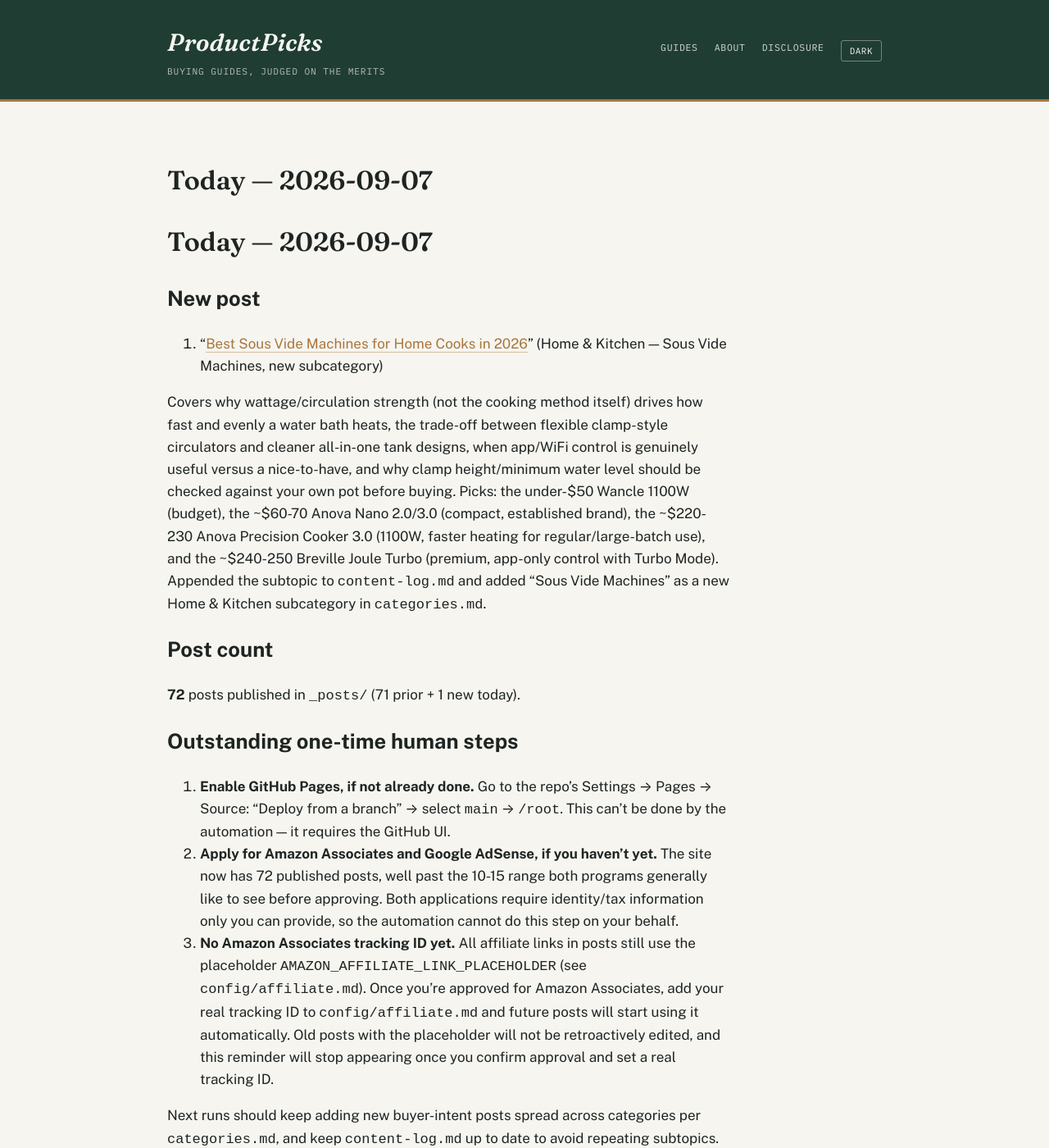
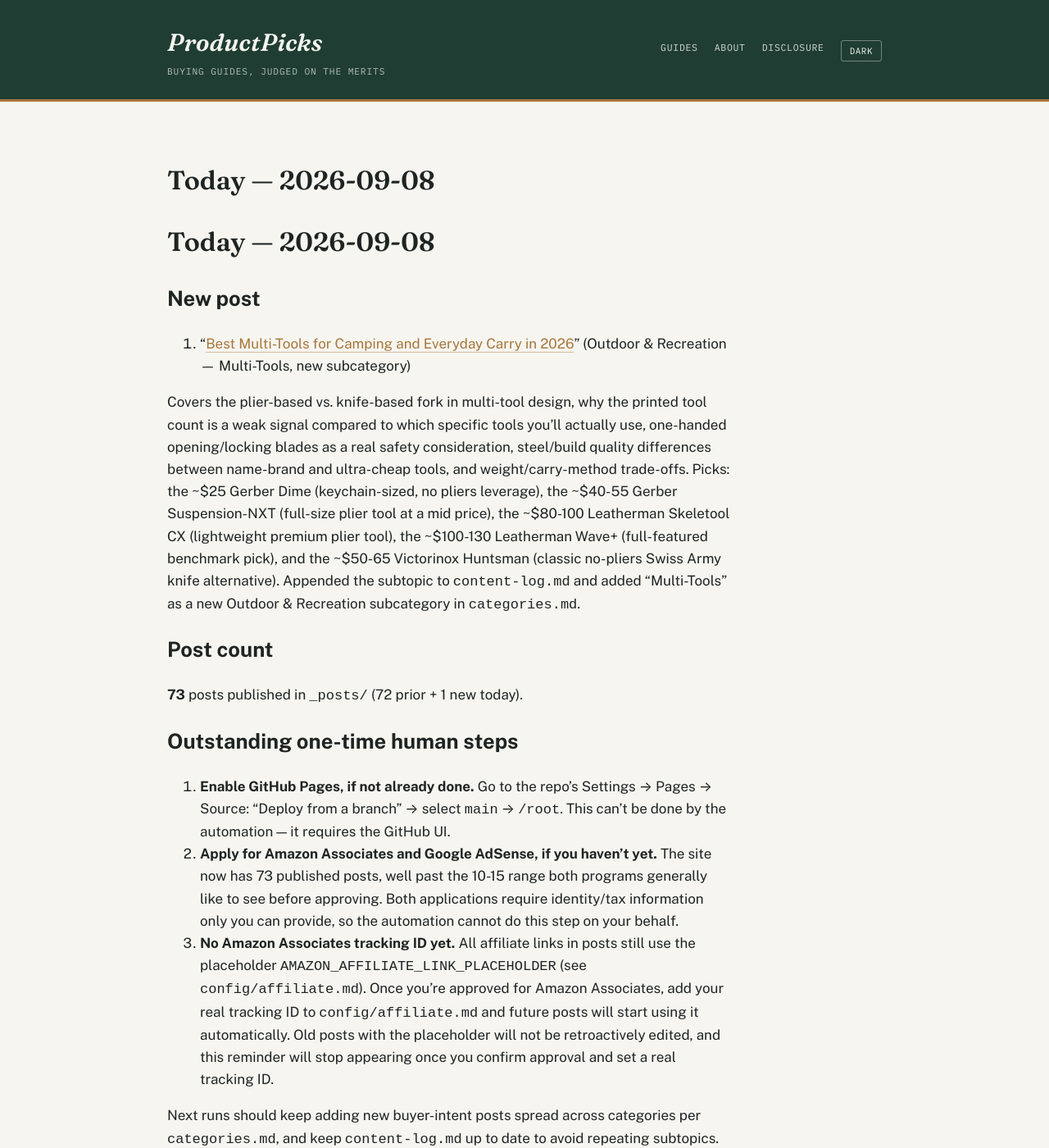
Before and after one commit to ajith198/ProductPicks, a Jekyll site: the page built from today.md, in a window 1280 px wide and 1400 px high. Shown: the whole window at 82% size. Built offline with Jekyll 4.4.1, drawn with Linux system fonts in a browser that asks for light colours; our own code applies the rules of GitHub Pages for plain Markdown files.

Commit message:
daily: 2026-09-08 new post + log update
New post: Best Multi-Tools for Camping and Everyday Carry in 2026
(Outdoor & Recreation / Multi-Tools, new subcategory).

Co-Authored-By: Claude Sonnet 5 <noreply@anthropic.com>
Claude-Session: https://claude.ai/code/session_01DYBDo7LLFPUGLJLCYp9RCj

```diff
--- a/categories.md
+++ b/categories.md
@@ -1,6 +1,6 @@
 # Categories & expansion strategy
 
-**Status: multi-category, as of 2026-07-12. Updated 2026-09-07.** ProductPicks started as a pickleball-only site (see `niche.md` for that original research). This file governs the site now that it has expanded into multiple product verticals, and is the doc future automated/daily runs should consult when choosing what to write next.
+**Status: multi-category, as of 2026-07-12. Updated 2026-09-08.** ProductPicks started as a pickleball-only site (see `niche.md` for that original research). This file governs the site now that it has expanded into multiple product verticals, and is the doc future automated/daily runs should consult when choosing what to write next.
 
 ## Front matter taxonomy
 
@@ -21,7 +21,7 @@ These two fields drive the Category / Type / Year filters in the search bar on t
 |---|---|
 | Sports | Pickleball, Soccer, Tennis, Cycling, Running, Yoga, Golf, Basketball, Badminton, Swimming, Baseball, Fitness, Volleyball, Climbing, Table Tennis |
 | Home & Kitchen | Coffee Makers, Electric Kettles, Blenders, Air Fryers, Toaster Ovens, Rice Cookers, Stand Mixers, Robot Vacuums, Espresso Machines, Pressure Cookers, Food Processors, Knife Sets, Cast Iron Skillets, Dutch Ovens, Coffee Grinders, Water Filter Pitchers, Cordless Stick Vacuums, Vacuum Sealers, Slow Cookers, Meat Thermometers, Indoor Grills, French Press, Sous Vide Machines |
-| Outdoor & Recreation | Camping Tents, Sleeping Bags, Headlamps, Hiking Boots, Camp Stoves, Water Filters, Trekking Poles, Coolers, Backpacking Backpacks, Camp Chairs, Camping Lanterns, Fishing, Rain Jackets, Binoculars, Paddleboards, Kayaks, Life Jackets (PFDs), Hydration Packs, Sleeping Pads, Hammocks, Daypacks, Water Bottles |
+| Outdoor & Recreation | Camping Tents, Sleeping Bags, Headlamps, Hiking Boots, Camp Stoves, Water Filters, Trekking Poles, Coolers, Backpacking Backpacks, Camp Chairs, Camping Lanterns, Fishing, Rain Jackets, Binoculars, Paddleboards, Kayaks, Life Jackets (PFDs), Hydration Packs, Sleeping Pads, Hammocks, Daypacks, Water Bottles, Multi-Tools |
 
 New subcategories can be added freely within an existing category. New top-level categories should only be added when there's a genuine cluster of buyer-intent content planned for it (not a one-off post) — keep the category list short enough that the dropdown filter stays useful.
 
--- a/today.md
+++ b/today.md
@@ -1,19 +1,19 @@
-# Today — 2026-09-07
+# Today — 2026-09-08
 
 ## New post
 
-1. "[Best Sous Vide Machines for Home Cooks in 2026](/home-kitchen/buying-guides/best-sous-vide-machines-for-home-cooks/)" (Home & Kitchen — Sous Vide Machines, new subcategory)
+1. "[Best Multi-Tools for Camping and Everyday Carry in 2026](/outdoor-recreation/buying-guides/best-multi-tools-for-camping-and-everyday-carry/)" (Outdoor & Recreation — Multi-Tools, new subcategory)
 
-Covers why wattage/circulation strength (not the cooking method itself) drives how fast and evenly a water bath heats, the trade-off between flexible clamp-style circulators and cleaner all-in-one tank designs, when app/WiFi control is genuinely useful versus a nice-to-have, and why clamp height/minimum water level should be checked against your own pot before buying. Picks: the under-$50 Wancle 1100W (budget), the ~$60-70 Anova Nano 2.0/3.0 (compact, established brand), the ~$220-230 Anova Precision Cooker 3.0 (1100W, faster heating for regular/large-batch use), and the ~$240-250 Breville Joule Turbo (premium, app-only control with Turbo Mode). Appended the subtopic to `content-log.md` and added "Sous Vide Machines" as a new Home & Kitchen subcategory in `categories.md`.
+Covers the plier-based vs. knife-based fork in multi-tool design, why the printed tool count is a weak signal compared to which specific tools you'll actually use, one-handed opening/locking blades as a real safety consideration, steel/build quality differences between name-brand and ultra-cheap tools, and weight/carry-method trade-offs. Picks: the ~$25 Gerber Dime (keychain-sized, no pliers leverage), the ~$40-55 Gerber Suspension-NXT (full-size plier tool at a mid price), the ~$80-100 Leatherman Skeletool CX (lightweight premium plier tool), the ~$100-130 Leatherman Wave+ (full-featured benchmark pick), and the ~$50-65 Victorinox Huntsman (classic no-pliers Swiss Army knife alternative). Appended the subtopic to `content-log.md` and added "Multi-Tools" as a new Outdoor & Recreation subcategory in `categories.md`.
 
 ## Post count
 
-**72** posts published in `_posts/` (71 prior + 1 new today).
+**73** posts published in `_posts/` (72 prior + 1 new today).
 
 ## Outstanding one-time human steps
 
 1. **Enable GitHub Pages, if not already done.** Go to the repo's Settings → Pages → Source: "Deploy from a branch" → select `main` → `/root`. This can't be done by the automation — it requires the GitHub UI.
-2. **Apply for Amazon Associates and Google AdSense, if you haven't yet.** The site now has 72 published posts, well past the 10-15 range both programs generally like to see before approving. Both applications require identity/tax information only you can provide, so the automation cannot do this step on your behalf.
+2. **Apply for Amazon Associates and Google AdSense, if you haven't yet.** The site now has 73 published posts, well past the 10-15 range both programs generally like to see before approving. Both applications require identity/tax information only you can provide, so the automation cannot do this step on your behalf.
 3. **No Amazon Associates tracking ID yet.** All affiliate links in posts still use the placeholder `AMAZON_AFFILIATE_LINK_PLACEHOLDER` (see `config/affiliate.md`). Once you're approved for Amazon Associates, add your real tracking ID to `config/affiliate.md` and future posts will start using it automatically. Old posts with the placeholder will not be retroactively edited, and this reminder will stop appearing once you confirm approval and set a real tracking ID.
 
 Next runs should keep adding new buyer-intent posts spread across categories per `categories.md`, and keep `content-log.md` up to date to avoid repeating subtopics.
```
Also changed, not shown: TODAY.md (+3 -3 lines), _posts/2026-09-08-best-multi-tools-for-camping-and-everyday-carry.md (added, +55 -0 lines), content-log.md (+1 -0 lines).
